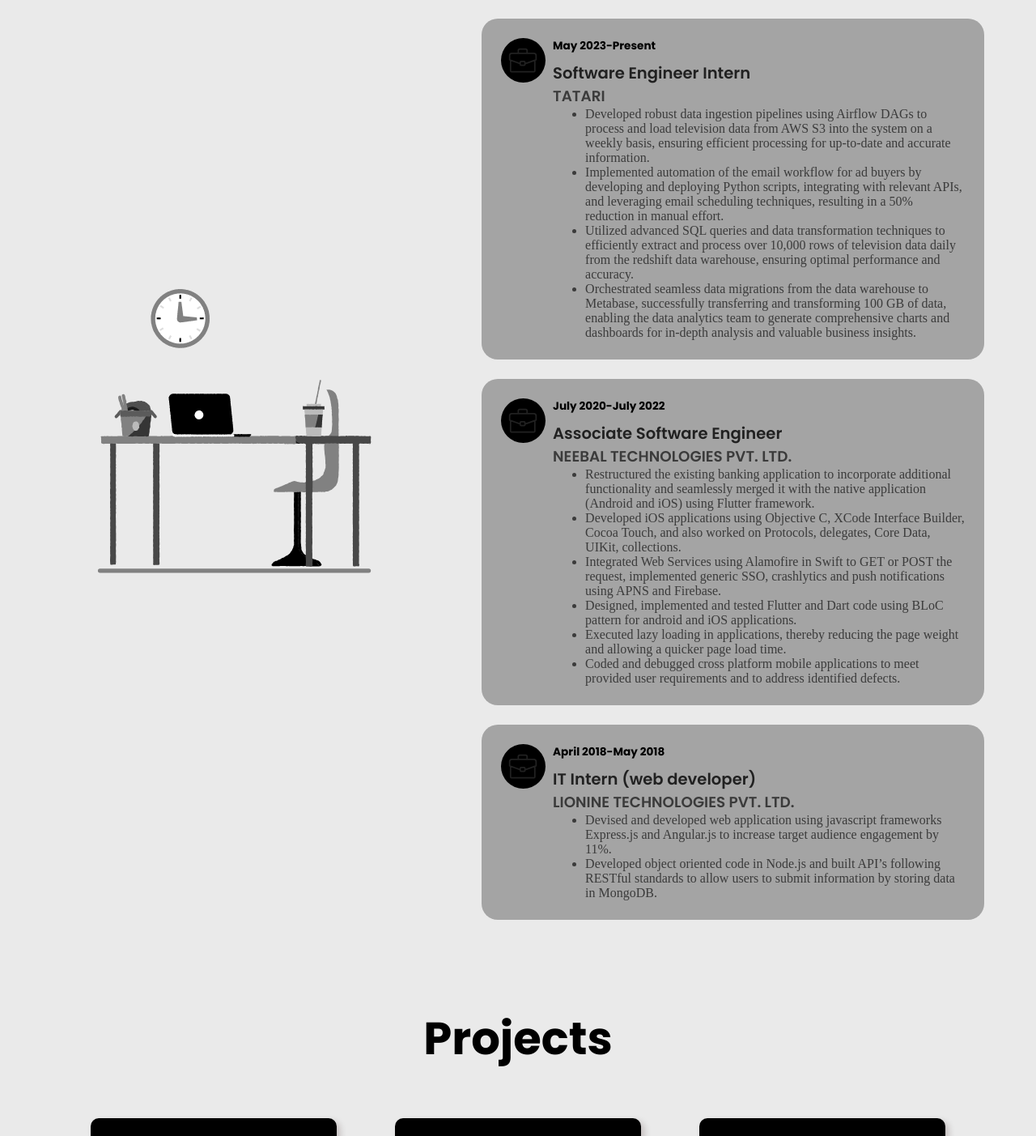
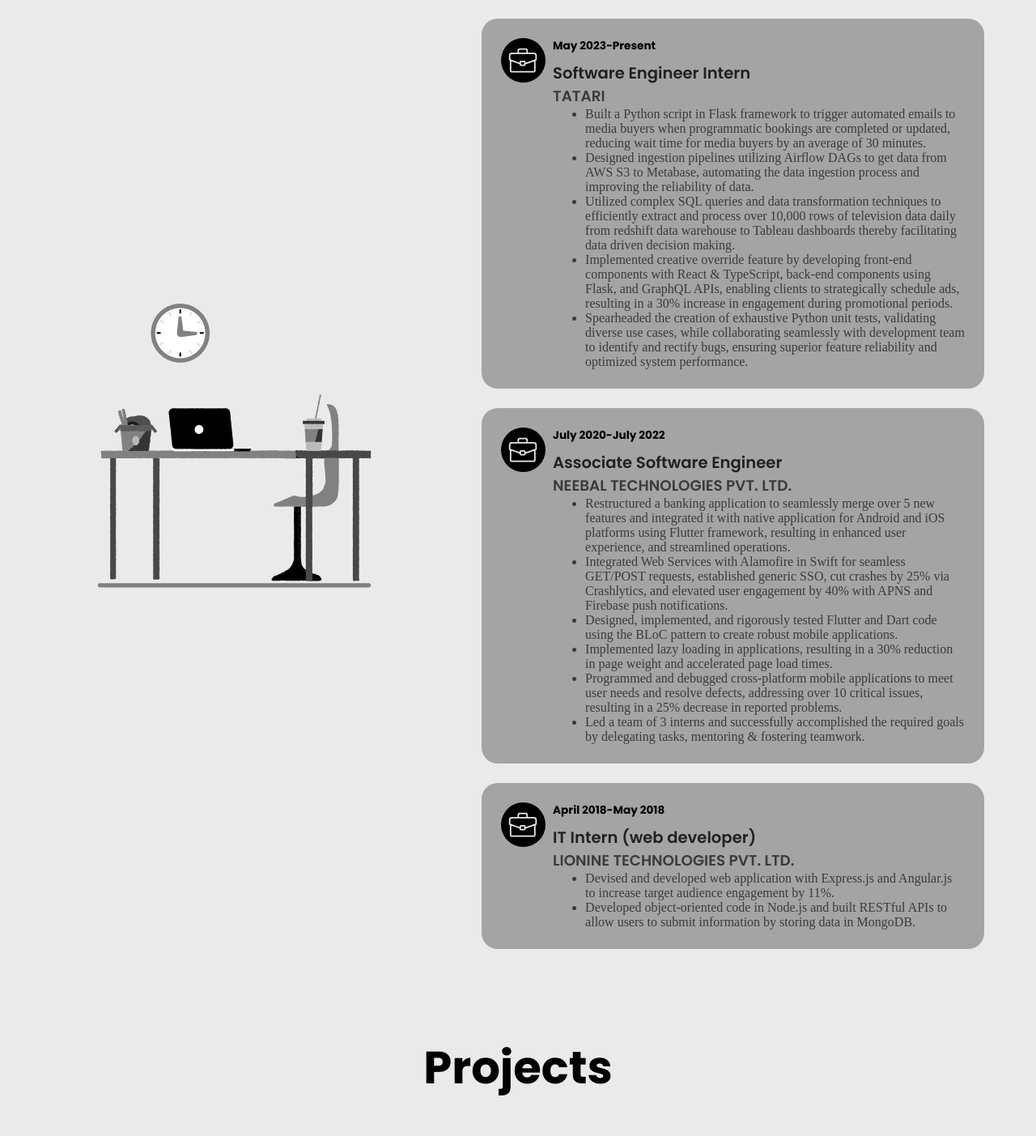
Before and after one commit to sowmyava-hub/portfolio, a React (Create React App) app: page /#/ in a window 1280 px wide. Shown: the part 2620-4023 px from the top of the page at 81% size. Built offline with nearby package versions, Linux system fonts and the light colour scheme; a web font is replaced by a local one.

Commit message:
Info updated, and color changed

```diff
--- a/src/components/Education/EducationCard.js
+++ b/src/components/Education/EducationCard.js
@@ -15,9 +15,6 @@
     const useStyles = makeStyles((t) => ({
         educationCard : {
             backgroundColor:theme.primary30,
-            "&:hover": {
-                backgroundColor:theme.primary50,
-            },
         },
     }));
 
@@ -27,7 +24,7 @@
         // <Fade bottom>
             <div key={id} className={`education-card ${classes.educationCard}`} >
                 <div className="educard-img" style={{backgroundColor: theme.primary}}>
-                    <img src={theme.type === 'light' ? eduImgBlack : eduImgWhite} alt="" />
+                    <img src={theme.type === 'light' ? eduImgWhite : eduImgWhite} alt="" />
                 </div>
                 <div className="education-details">
                     <h6 style={{color: theme.primary}}>{startYear}-{endYear}</h6>
--- a/src/components/Experience/ExperienceCard.js
+++ b/src/components/Experience/ExperienceCard.js
@@ -16,9 +16,6 @@
     const useStyles = makeStyles((t) => ({
         experienceCard : {
             backgroundColor:theme.primary30,
-            "&:hover": {
-                backgroundColor:theme.primary50,
-            },
         },
     }));
 
@@ -33,7 +30,7 @@
         // <Fade bottom>
             <div key={id} className={`experience-card ${classes.experienceCard}`}>
                 <div className="expcard-img" style={{backgroundColor: theme.primary}}>
-                    <img src={theme.type === 'light' ? expImgBlack : expImgWhite} alt="" />
+                    <img src={theme.type === 'light' ? expImgWhite : expImgWhite} alt="" />
                 </div>
                 <div className="experience-details">
                     <h6 style={{color: theme.primary}}>{startYear}-{endYear}</h6>
--- a/src/components/Projects/Projects.js
+++ b/src/components/Projects/Projects.js
@@ -16,7 +16,7 @@
 
     const useStyles = makeStyles(() => ({
         viewAllBtn : {
-            color: theme.tertiary,
+            color: theme.secondary,
             backgroundColor: theme.primary,
             transition: 'color 0.2s',
             "&:hover": {
@@ -25,7 +25,7 @@
             }
         },
         viewArr : {
-            color: theme.tertiary,
+            color: theme.secondary,
             backgroundColor: theme.secondary70,
             width: '40px',
             height: '40px',
@@ -67,7 +67,7 @@
                             ))}
                         </div>
 
-                        {projectsData.length > 3 && (
+                        {/* {projectsData.length > 3 && (
                             <div className="projects--viewAll">
                                 <Link to="/projects">
                                     <button className={classes.viewAllBtn}>
@@ -76,7 +76,7 @@
                                     </button>
                                 </Link>
                             </div>
-                        )}
+                        )} */}
                     </div>
                 </div>
             )}
--- a/src/components/Projects/SingleProject/SingleProject.js
+++ b/src/components/Projects/SingleProject/SingleProject.js
@@ -15,8 +15,8 @@
             width: 40,
             height: 40,
             borderRadius: 50,
-            border: `2px solid ${theme.tertiary}`,
-            color: theme.tertiary,
+            border: `2px solid ${theme.secondary}`,
+            color: theme.secondary,
             transition: 'all 0.2s',
             '&:hover': {
                 backgroundColor: theme.secondary,
@@ -44,7 +44,7 @@
                 <div className='projectContent'>
                     <h2
                         id={name.replace(' ', '-').toLowerCase()}
-                        style={{ color: theme.tertiary }}
+                        style={{ color: theme.secondary }}
                     >
                         {name}
                     </h2>
--- a/src/data/experienceData.js
+++ b/src/data/experienceData.js
@@ -5,15 +5,12 @@
         jobtitle: 'Software Engineer Intern',
         startYear: 'May 2023',
         endYear: 'Present',
-        details: `Developed robust data ingestion pipelines using Airflow DAGs to process and load television data from AWS S3 into
-        the system on a weekly basis, ensuring efficient processing for up-to-date and accurate information.
-        ● Implemented automation of the email workflow for ad buyers by developing and deploying Python scripts, integrating
-        with relevant APIs, and leveraging email scheduling techniques, resulting in a 50% reduction in manual effort.
-        ● Utilized advanced SQL queries and data transformation techniques to efficiently extract and process over 10,000
-        rows of television data daily from the redshift data warehouse, ensuring optimal performance and accuracy.
-        ● Orchestrated seamless data migrations from the data warehouse to Metabase, successfully transferring and
-        transforming 100 GB of data, enabling the data analytics team to generate comprehensive charts and dashboards
-        for in-depth analysis and valuable business insights.`,
+        details: ` Built a Python script in Flask framework to trigger automated emails to media buyers when programmatic bookings are completed or updated, reducing wait time for media buyers by an average of 30 minutes.
+        ●	Designed ingestion pipelines utilizing Airflow DAGs to get data from AWS S3 to Metabase, automating the data ingestion process and improving the reliability of data.
+        ●	Utilized complex SQL queries and data transformation techniques to efficiently extract and process over 10,000 rows of television data daily from redshift data warehouse to Tableau dashboards thereby facilitating data driven decision making.
+        ●	Implemented creative override feature by developing front-end components with React & TypeScript, back-end components using Flask, and GraphQL APIs, enabling clients to strategically schedule ads, resulting in a 30% increase in engagement during promotional periods.
+        ●	Spearheaded the creation of exhaustive Python unit tests, validating diverse use cases, while collaborating seamlessly with development team to identify and rectify bugs, ensuring superior feature reliability and optimized system performance.
+        `,
     },
     {
         id: 2,
@@ -21,16 +18,13 @@
         jobtitle: 'Associate Software Engineer',
         startYear: 'July 2020',
         endYear: 'July 2022',
-        details: `Restructured the existing banking application to incorporate additional functionality and seamlessly merged it with
-        the native application (Android and iOS) using Flutter framework.
-        ● Developed iOS applications using Objective C, XCode Interface Builder, Cocoa Touch, and also worked on
-        Protocols, delegates, Core Data, UIKit, collections.
-        ● Integrated Web Services using Alamofire in Swift to GET or POST the request, implemented generic SSO,
-        crashlytics and push notifications using APNS and Firebase.
-        ● Designed, implemented and tested Flutter and Dart code using BLoC pattern for android and iOS applications.
-        ● Executed lazy loading in applications, thereby reducing the page weight and allowing a quicker page load time.
-        ● Coded and debugged cross platform mobile applications to meet provided user requirements and to address
-        identified defects.`,
+        details: ` Restructured a banking application to seamlessly merge over 5 new features and integrated it with native application for Android and iOS platforms using Flutter framework, resulting in enhanced user experience, and streamlined operations.
+        ●	Integrated Web Services with Alamofire in Swift for seamless GET/POST requests, established generic SSO, cut crashes by 25% via Crashlytics, and elevated user engagement by 40% with APNS and Firebase push notifications.
+        ●	Designed, implemented, and rigorously tested Flutter and Dart code using the BLoC pattern to create robust mobile applications.
+        ●	Implemented lazy loading in applications, resulting in a 30% reduction in page weight and accelerated page load times.
+        ●	Programmed and debugged cross-platform mobile applications to meet user needs and resolve defects, addressing over 10 critical issues, resulting in a 25% decrease in reported problems.
+        ●	Led a team of 3 interns and successfully accomplished the required goals by delegating tasks, mentoring & fostering teamwork.
+        `,
     },
     {
         id: 3,
@@ -38,9 +32,8 @@
         jobtitle: 'IT Intern (web developer)',
         startYear: 'April 2018',
         endYear: 'May 2018',
-        details: `Devised and developed web application using javascript frameworks Express.js and Angular.js to increase target
-        audience engagement by 11%.
-        ● Developed object oriented code in Node.js and built API’s following RESTful standards to allow users to submit
-        information by storing data in MongoDB.`
+        details: `Devised and developed web application with Express.js and Angular.js to increase target audience engagement by 11%.
+        ●	Developed object-oriented code in Node.js and built RESTful APIs to allow users to submit information by storing data in MongoDB.
+        `
     },
 ]
```
Also changed, not shown: 12 other files (tests, documents, lock files or other folders).
